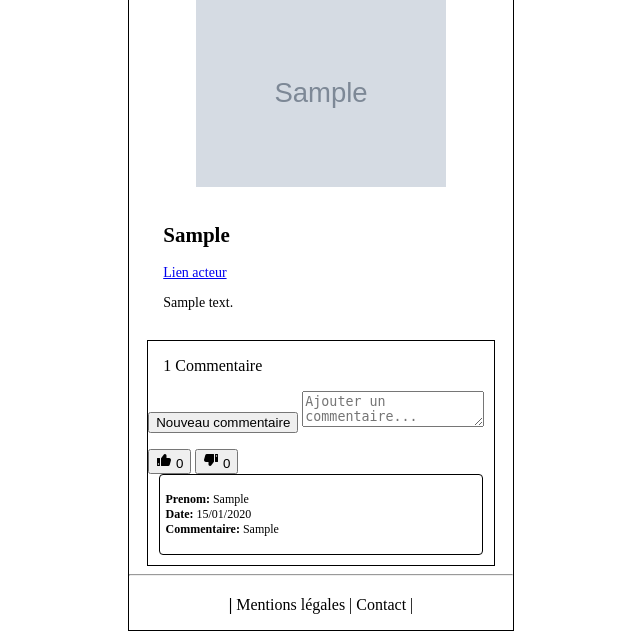
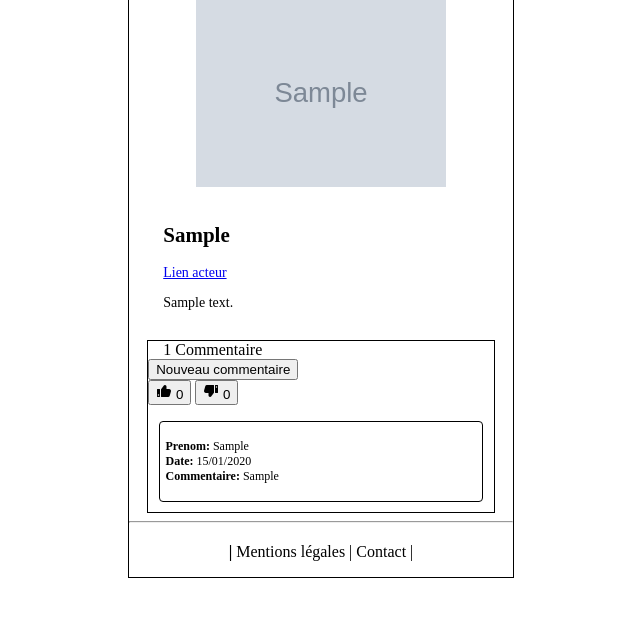
Before and after one commit to chhampyy/extranet, a PHP site: page /acteur.php?acteur_id=1 in a window 1280 px wide. Shown: the part 466-1105 px from the top of the page, without its empty margins (319-959 px from the left). After the commit the page ends 1044 px from the top, so only its background shows below. Run offline with PHP 8.4, Linux system fonts and the light colour scheme; the visitor is signed in with stand-in values (Sample User, id 1); tables that the repository leaves empty or names only in its code hold one stand-in row (values such as "Sample post"); grey boxes marked "Sample" are stand-in pictures.

Commit message:
modification d'ajout de commentaire. Le champs textarea s'affiche desormais après avoir cliqué sur le bouton nouveau commentaire, et disparait une fois le commentaire posté

```diff
--- a/acteur.php
+++ b/acteur.php
@@ -9,10 +9,9 @@ if (!$session_connecte AND $loginPage == false) {
 function curdate() {
     return date('d-m-Y');
 }
-
+$formulaire_com = Null;
 $error = Null;
 $succes = Null;
-
 //Affichage des information de la page acteur selectionnée
 $req_acteur = $bdd->prepare('SELECT id_acteur, acteur, description, logo FROM acteur WHERE id_acteur = ? ');
 $req_acteur->execute(array($_GET['acteur_id']));
@@ -23,21 +22,30 @@ $id_existe = (int) $_GET['acteur_id'];
 if(!empty($id_existe) AND $id_existe <= $donnees['id_acteur']) {
 //Si ID de l'acteur est présent dans l'URL et qu'il est un numerique et inférieur ou égale au nombre d'acteur dans la base alors ont affiche
 
-     if (!empty($_POST['new_commentaire'])) {
-		$commentaire = htmlspecialchars($_POST['commentaire']);
 
-		if (!empty($commentaire)) {
+     if (isset($_POST['new_commentaire'])) {
+
+		$formulaire_com = '<form action="" method="POST">
+									<textarea name="commentaire" placeholder="Ajouter un commentaire..." class="textarea" ></textarea><br>
+									<button type="submit" name="envoie_com" class="envoie_com">Envoyer</button>
+								</form>';
+}
+else{
+	if (!empty($_POST['commentaire'])) {
 			$succes = 'merci pour votre commentaire';
 			$rm_commentaire = $bdd->prepare('INSERT INTO post(id_user, id_acteur, date_add, post) VALUES(?, ?, curdate() , ?)');
 			$rm_commentaire->bindValue(1, $_SESSION['id_user'], PDO::PARAM_INT);
 			$rm_commentaire->bindValue(2, $donnees['id_acteur'], PDO::PARAM_INT);
-			$rm_commentaire->bindValue(3, $commentaire, PDO::PARAM_STR);
+			$rm_commentaire->bindValue(3, htmlspecialchars($_POST['commentaire']), PDO::PARAM_STR);
 			$rm_commentaire->execute();
 		}
-		else{
-		$error = 'Renseignez un commentaire dans le champs ci dessus';
-		}
-	}
+}
+
+
+
+
+
+
 
 //Recupération du nombre de commentaire sur page acteur selectionné
 $req_nb_commentaire = $bdd->prepare('SELECT count(*) AS TotalCommentaire FROM post WHERE id_acteur = :id_acteur');
@@ -105,7 +113,7 @@ else{
     <body>
 		<hr/>
 			<div class="container_acteur">
-				<div class="image_acteur"><img src="<?= $donnees['logo'] ?>" /></div>
+				<div class="image_acteur"><img src="<?= $donnees['logo'] ?>" class="acteur_logo"/></div>
 					<div class="texte_acteur">
 						<h2><?= $donnees['acteur'] ?></h2>
 							<p><a href="#">Lien acteur</a></p>
@@ -113,25 +121,31 @@ else{
 					</div>
 			</div>
 			<div class="container_commentaire">
-					<div class="nombre_commentaire">
-						<p><?= $nombre_commentaire['TotalCommentaire'] ?> Commentaire<?= ($nombre_commentaire['TotalCommentaire'] > 1 ) ? 's' : ''; ?></p>
-					</div>
-						<div>
-							<form action="" method="POST" name="nouveau_commentaire_utilisateur">
-								<div class="new_commentaire">
-									<input class="bouton_commentaire" type="submit" value="Nouveau commentaire" name="new_commentaire" />
-									<textarea name="commentaire" placeholder="Ajouter un commentaire..." class="textarea" ></textarea>
-									<p><?= $succes ?> <?= $error ?></p>
-								</div>
-							</form>
+
+						<div class="fonction_commentaire">
+							<div class="nombre_commentaire">
+								<span class="nb_com"><?= $nombre_commentaire['TotalCommentaire'] ?> Commentaire<?= ($nombre_commentaire['TotalCommentaire'] > 1 ) ? 's' : ''; ?></span>
+							</div>
+							<div class="new_com">
+								<form action="" method="POST"/>
+									<button class="bouton_commentaire" type="submit" name="new_commentaire">Nouveau commentaire</button>
+								</form>
+							</div>
 								<div class="like_dislike">
 									<div class="images_pouces">
 										<form action="" method="POST" name="vote_user">
-											<button type="submit" name="likes" value="2"><img src="css/images/like.png" alt="bouton like" /> <?= $nombre_like['TotalAime'] ?> </button>
-											<button type="submit" name="dislikes" value="1"><img src="css/images/dislike.png" alt="bouton dislike" /> <?= $nombre_dislike['TotalDislike'] ?> </button>
+											<button type="submit" name="likes" value="2" <?php if (!empty($_POST['likes'])): ?> class="like_active" <?php endif ?>><img src="css/images/like.png" alt="bouton like" class="like" /> <?= $nombre_like['TotalAime'] ?> </button>
+											<button type="submit" name="dislikes" value="1" <?php if (!empty($_POST['dislikes'])): ?> class="dislike_active" <?php endif ?>><img src="css/images/dislike.png" alt="bouton dislike" class="dislike" /> <?= $nombre_dislike['TotalDislike'] ?> </button>
 										</form>
 									</div>
 								</div>
+							</div>
+							<div class="champs_commentaire">
+								<form action="" method="POST">
+									<?= $formulaire_com ?>
+									<p><?= $succes ?> <?= $error ?></p>
+								</form>
+							</div>
 								<?php while ($affiche = $req_commentaire->fetch()):?>
 									<div class="commentaire">
 										<p><strong>Prenom:</strong> <?= $affiche['prenom'] ?><br/>
@@ -139,7 +153,7 @@ else{
 										<strong>Commentaire:</strong> <?= $affiche['post'] ?></p>
 									</div>
 								<?php endwhile ?>
-						</div>
+
 			</div>
 		<hr/>
 		<?php include("footer.php"); ?>
```
